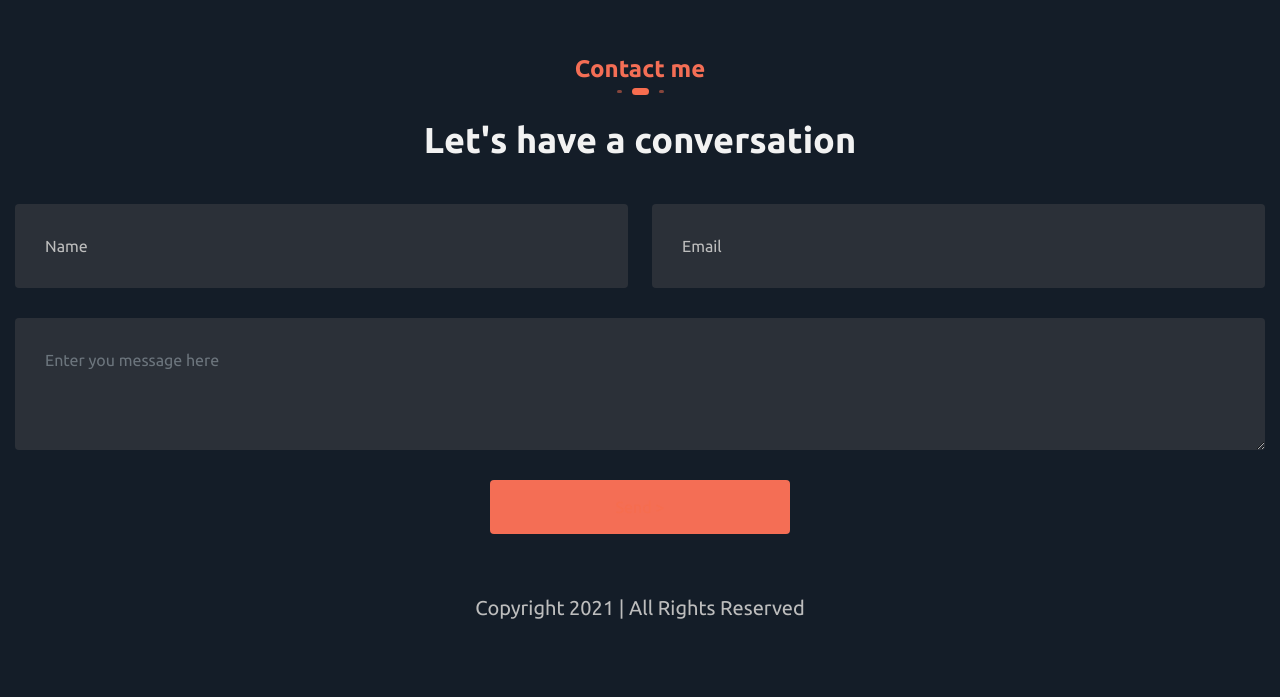
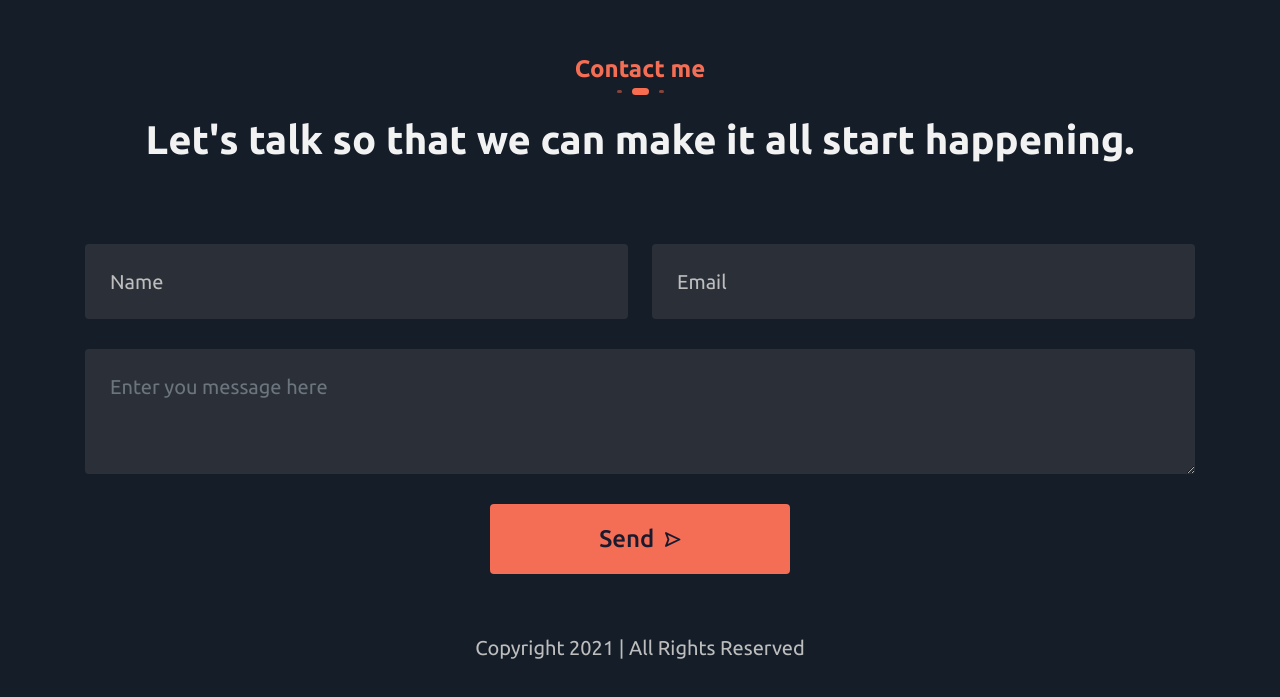
Before and after one commit to marthesselink/portfolio, a Vue app: page / in a window 1280 px wide. Shown: the part 839-1536 px from the top of the page. Before the commit the page ends 1497 px from the top, so only its background shows below. Built offline with nearby package versions, Linux system fonts and the light colour scheme; no server answers.

Commit message:
:art: new contactform

```diff
--- a/src/components/ContactForm.vue
+++ b/src/components/ContactForm.vue
@@ -1,10 +1,10 @@
 <template>
-  <div class="contactForm" id="contact">
+  <div class="contactForm container" id="contact">
     <form>
       <div class="text">
         <p class="subtitle">Contact me</p>
         <hr>
-        <h2>Let's have a conversation</h2>
+        <h2 v-if="!isDisabled">Let's talk so that we can make it all start happening.</h2>
 
         <p
         v-if="page.content"
@@ -12,17 +12,21 @@
         class="subtitle"
         >
         </p>
+
+        <p v-if="isDisabled" class="thankyou">
+          Thank you for your message, I'll reply as soon as possible
+        </p>
       </div>
 
 
-      <div class="row">
-        <div class="col-6">
+      <div v-if="!isDisabled" class="row">
+        <div class="col-12 col-md-6">
           <div class="form-group">
             <input class="form-control" type="text" placeholder="Name" v-model="form.fullname" required>
           </div>
         </div>
 
-        <div class="col-6">
+        <div class="col-12 col-md-6">
           <div class="form-group">
             <input class="form-control" type="email" placeholder="Email" v-model="form.email" required>
           </div>
@@ -35,8 +39,14 @@
         </div>
       </div>
 
-      <div class="col-12 text-center">
-        <button type="submit" class="btn btn-primary" @click.prevent="submitForm">Send ></button>
+      <div v-if="!isDisabled" class="col-12 text-center">
+        <button
+          type="submit"
+          class="btn btn-primary"
+          :disabled="isDisabled"
+          @click.prevent="submitForm">
+            Send <img :src="sendSVG" />
+        </button>
       </div>
     </form>
   </div>
@@ -44,6 +54,7 @@
 
 <script>
   import axios from 'axios';
+  import sendSVG from "@/assets/send.svg";
 
   export default {
     name: 'ContactForm',
@@ -57,7 +68,9 @@
           email: '',
           message: ''
         },
-        errors: []
+        isDisabled: false,
+        errors: [],
+        sendSVG
       };
     },
     methods : {
@@ -68,6 +81,7 @@
         data.append('fullname', this.form.fullname);
         data.append('email', this.form.email);
         data.append('message', this.form.message);
+        this.isDisabled = true;
 
         if (this.form.fullname && this.form.email && this.form.message) {
           axios
@@ -80,11 +94,10 @@
               console.log(response);
 
               if (response.status === 200) {
-                alert("Thank you for your message, I'll reply as soon as possible");
-
                 this.form.fullname = '';
                 this.form.email = '';
                 this.form.message = '';
+                this.isDisabled = true;
               }
             })
             .catch(error => {
@@ -92,6 +105,7 @@
             });
         } else {
           alert('Uh oh, you forgot some fields.. Please try again');
+          this.isDisabled = false;
         }
       },
       getPageData() {
@@ -113,23 +127,6 @@
 </script>
 
 <style lang="scss" scoped>
-  .text {
-    margin-bottom: 40px;
-
-    p,
-    h2 {
-      text-align: center;
-    }
-
-    h2 {
-      margin-bottom: 10px;
-    }
-  }
-
-  .subtitle {
-    color: $orange;
-  }
-
   .contactForm {
     margin-bottom: 40px;
     padding-left: 15px;
@@ -137,18 +134,32 @@
 
     h2 {
       color: $white;
+      font-size: 40px;
     }
 
     .subtitle {
       text-align: center;
     }
 
+    .thankyou {
+      color: $white;
+      font-weight: bold;
+      font-size: 30px;
+    }
+
     input,
     textarea {
-      padding: 30px;
+      padding: 25px;
       background-color: $form;
       border: 0;
       margin-bottom: 30px;
+      color: $grey;
+      font-size: 20px;
+      font-style: normal;
+      font-weight: 400;
+      line-height: 25px;
+      letter-spacing: 0em;
+      text-align: left;
     }
 
     input {
@@ -160,10 +171,19 @@
     .btn {
       min-width: 300px;
       margin: 0 auto;
-      padding: 15px;
+      padding: 20px;
       background-color: $orange;
-      color: $primary;
+      color: $header-background;
       border: 0;
+      font-weight: 500;
+      font-size: 24px;
+      line-height: 126.9%;
+
+      img {
+        height: 15px;
+        vertical-align: baseline;
+        margin-left: 5px;
+      }
     }
   }
 </style>
```
